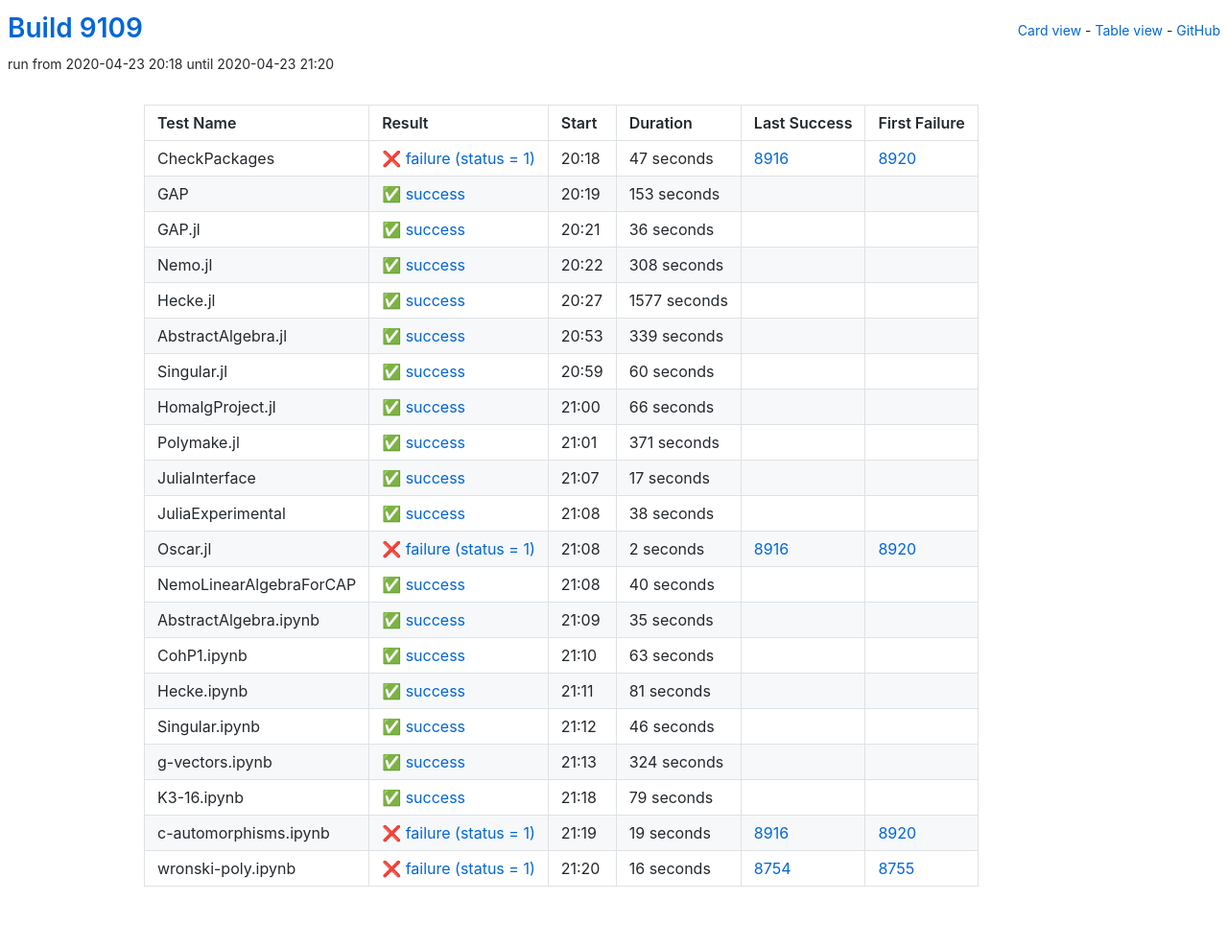
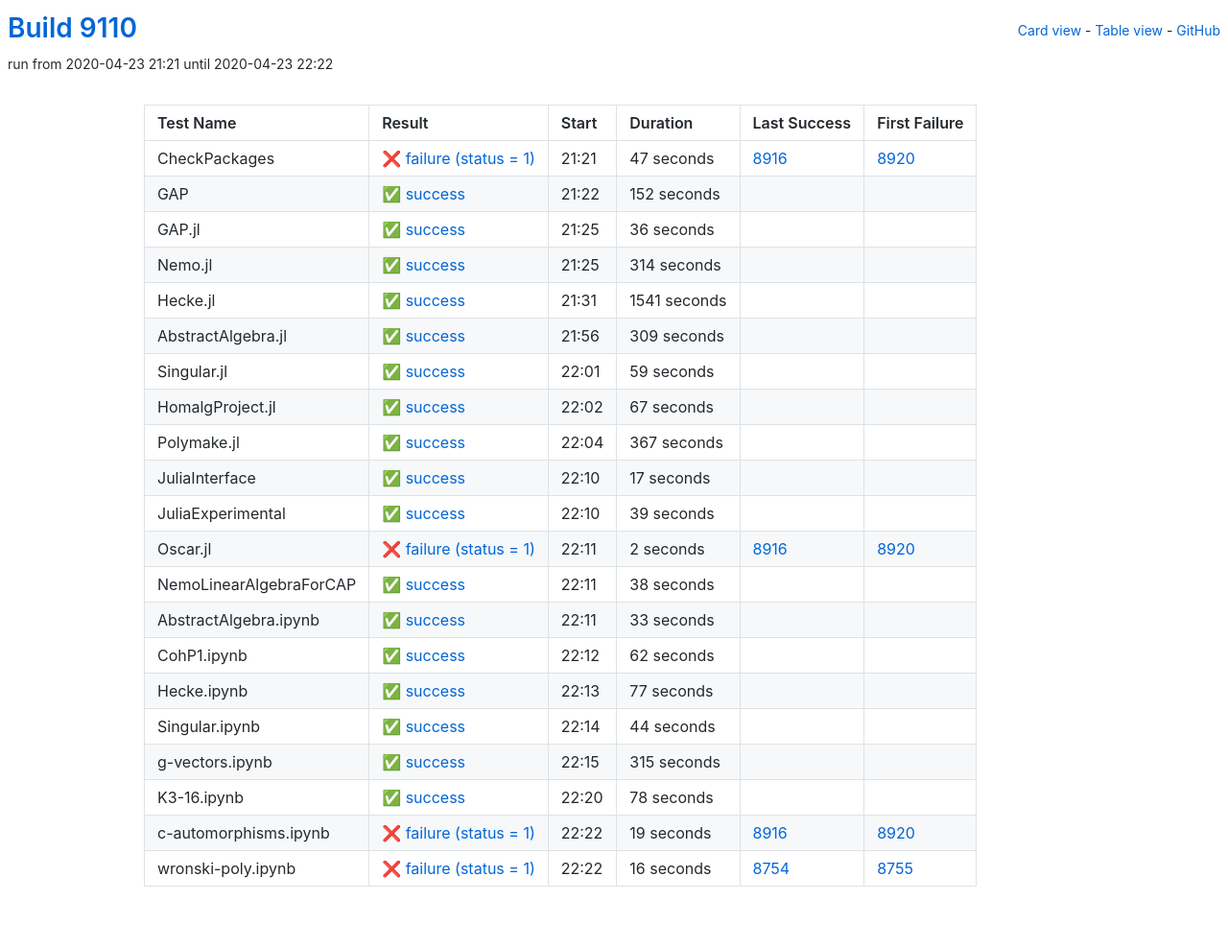
Before and after one commit to oscar-system/oscar-ci-status, a Jekyll site: the page built from table.html, in a window 1280 px wide. Shown: the whole page at 96% size. Built offline with Jekyll 4.4.1, drawn with Linux system fonts in a browser that asks for light colours.

Commit message:
Build 9110

```diff
--- a/_data/ci.yml
+++ b/_data/ci.yml
@@ -1,5 +1,5 @@
-build: 9109
-build_url: https://oscarci.mathematik.uni-kl.de/job/oscar/9109/
+build: 9110
+build_url: https://oscarci.mathematik.uni-kl.de/job/oscar/9110/
 job: oscar
 tests:
 - duration: 47
@@ -8,20 +8,20 @@
   first_failure_url: https://oscarci.mathematik.uni-kl.de/job/oscar/8920/
   last_success: 8916
   last_success_url: https://oscarci.mathematik.uni-kl.de/job/oscar/8916/
-  log: https://oscarci.mathematik.uni-kl.de/job/oscar/9109/artifact/logs/build-9109/CheckPackages.log
+  log: https://oscarci.mathematik.uni-kl.de/job/oscar/9110/artifact/logs/build-9110/CheckPackages.log
   name: CheckPackages
-  start: 2020-04-23 20:18
+  start: 2020-04-23 21:21
   status: failure
   success: false
-- duration: 153
+- duration: 152
   exitcode: 0
   first_failure: false
   first_failure_url: null
   last_success: false
   last_success_url: null
-  log: https://oscarci.mathematik.uni-kl.de/job/oscar/9109/artifact/logs/build-9109/GAP.log
+  log: https://oscarci.mathematik.uni-kl.de/job/oscar/9110/artifact/logs/build-9110/GAP.log
   name: GAP
-  start: 2020-04-23 20:19
+  start: 2020-04-23 21:22
   status: success
   success: true
 - duration: 36
@@ -30,75 +30,75 @@
   first_failure_url: null
   last_success: false
   last_success_url: null
-  log: https://oscarci.mathematik.uni-kl.de/job/oscar/9109/artifact/logs/build-9109/GAP.jl.log
+  log: https://oscarci.mathematik.uni-kl.de/job/oscar/9110/artifact/logs/build-9110/GAP.jl.log
   name: GAP.jl
-  start: 2020-04-23 20:21
+  start: 2020-04-23 21:25
   status: success
   success: true
-- duration: 308
+- duration: 314
   exitcode: 0
   first_failure: false
   first_failure_url: null
   last_success: false
   last_success_url: null
-  log: https://oscarci.mathematik.uni-kl.de/job/oscar/9109/artifact/logs/build-9109/Nemo.jl.log
+  log: https://oscarci.mathematik.uni-kl.de/job/oscar/9110/artifact/logs/build-9110/Nemo.jl.log
   name: Nemo.jl
-  start: 2020-04-23 20:22
+  start: 2020-04-23 21:25
   status: success
   success: true
-- duration: 1577
+- duration: 1541
   exitcode: 0
   first_failure: false
   first_failure_url: null
   last_success: false
   last_success_url: null
-  log: https://oscarci.mathematik.uni-kl.de/job/oscar/9109/artifact/logs/build-9109/Hecke.jl.log
+  log: https://oscarci.mathematik.uni-kl.de/job/oscar/9110/artifact/logs/build-9110/Hecke.jl.log
   name: Hecke.jl
-  start: 2020-04-23 20:27
+  start: 2020-04-23 21:31
   status: success
   success: true
-- duration: 339
+- duration: 309
   exitcode: 0
   first_failure: false
   first_failure_url: null
   last_success: false
   last_success_url: null
-  log: https://oscarci.mathematik.uni-kl.de/job/oscar/9109/artifact/logs/build-9109/AbstractAlgebra.jl.log
+  log: https://oscarci.mathematik.uni-kl.de/job/oscar/9110/artifact/logs/build-9110/AbstractAlgebra.jl.log
   name: AbstractAlgebra.jl
-  start: 2020-04-23 20:53
+  start: 2020-04-23 21:56
   status: success
   success: true
-- duration: 60
+- duration: 59
   exitcode: 0
   first_failure: false
   first_failure_url: null
   last_success: false
   last_success_url: null
-  log: https://oscarci.mathematik.uni-kl.de/job/oscar/9109/artifact/logs/build-9109/Singular.jl.log
+  log: https://oscarci.mathematik.uni-kl.de/job/oscar/9110/artifact/logs/build-9110/Singular.jl.log
   name: Singular.jl
-  start: 2020-04-23 20:59
+  start: 2020-04-23 22:01
   status: success
   success: true
-- duration: 66
+- duration: 67
   exitcode: 0
   first_failure: false
   first_failure_url: null
   last_success: false
   last_success_url: null
-  log: https://oscarci.mathematik.uni-kl.de/job/oscar/9109/artifact/logs/build-9109/HomalgProject.jl.log
+  log: https://oscarci.mathematik.uni-kl.de/job/oscar/9110/artifact/logs/build-9110/HomalgProject.jl.log
   name: HomalgProject.jl
-  start: 2020-04-23 21:00
+  start: 2020-04-23 22:02
   status: success
   success: true
-- duration: 371
+- duration: 367
   exitcode: 0
   first_failure: false
   first_failure_url: null
   last_success: false
   last_success_url: null
-  log: https://oscarci.mathematik.uni-kl.de/job/oscar/9109/artifact/logs/build-9109/Polymake.jl.log
+  log: https://oscarci.mathematik.uni-kl.de/job/oscar/9110/artifact/logs/build-9110/Polymake.jl.log
   name: Polymake.jl
-  start: 2020-04-23 21:01
+  start: 2020-04-23 22:04
   status: success
   success: true
 - duration: 17
@@ -107,20 +107,20 @@
   first_failure_url: null
   last_success: false
   last_success_url: null
-  log: https://oscarci.mathematik.uni-kl.de/job/oscar/9109/artifact/logs/build-9109/JuliaInterface.log
+  log: https://oscarci.mathematik.uni-kl.de/job/oscar/9110/artifact/logs/build-9110/JuliaInterface.log
   name: JuliaInterface
-  start: 2020-04-23 21:07
+  start: 2020-04-23 22:10
   status: success
   success: true
-- duration: 38
+- duration: 39
   exitcode: 0
   first_failure: false
   first_failure_url: null
   last_success: false
   last_success_url: null
-  log: https://oscarci.mathematik.uni-kl.de/job/oscar/9109/artifact/logs/build-9109/JuliaExperimental.log
+  log: https://oscarci.mathematik.uni-kl.de/job/oscar/9110/artifact/logs/build-9110/JuliaExperimental.log
   name: JuliaExperimental
-  start: 2020-04-23 21:08
+  start: 2020-04-23 22:10
   status: success
   success: true
 - duration: 2
@@ -129,86 +129,86 @@
   first_failure_url: https://oscarci.mathematik.uni-kl.de/job/oscar/8920/
   last_success: 8916
   last_success_url: https://oscarci.mathematik.uni-kl.de/job/oscar/8916/
-  log: https://oscarci.mathematik.uni-kl.de/job/oscar/9109/artifact/logs/build-9109/Oscar.jl.log
+  log: https://oscarci.mathematik.uni-kl.de/job/oscar/9110/artifact/logs/build-9110/Oscar.jl.log
   name: Oscar.jl
-  start: 2020-04-23 21:08
+  start: 2020-04-23 22:11
   status: failure
   success: false
-- duration: 40
+- duration: 38
   exitcode: 0
   first_failure: false
   first_failure_url: null
   last_success: false
   last_success_url: null
-  log: https://oscarci.mathematik.uni-kl.de/job/oscar/9109/artifact/logs/build-9109/NemoLinearAlgebraForCAP.log
+  log: https://oscarci.mathematik.uni-kl.de/job/oscar/9110/artifact/logs/build-9110/NemoLinearAlgebraForCAP.log
   name: NemoLinearAlgebraForCAP
-  start: 2020-04-23 21:08
+  start: 2020-04-23 22:11
   status: success
   success: true
-- duration: 35
+- duration: 33
   exitcode: 0
   first_failure: false
   first_failure_url: null
   last_success: false
   last_success_url: null
-  log: https://oscarci.mathematik.uni-kl.de/job/oscar/9109/artifact/logs/build-9109/AbstractAlgebra.ipynb.log
+  log: https://oscarci.mathematik.uni-kl.de/job/oscar/9110/artifact/logs/build-9110/AbstractAlgebra.ipynb.log
   name: AbstractAlgebra.ipynb
-  start: 2020-04-23 21:09
+  start: 2020-04-23 22:11
   status: success
   success: true
-- duration: 63
+- duration: 62
   exitcode: 0
   first_failure: false
   first_failure_url: null
   last_success: false
   last_success_url: null
-  log: https://oscarci.mathematik.uni-kl.de/job/oscar/9109/artifact/logs/build-9109/CohP1.ipynb.log
+  log: https://oscarci.mathematik.uni-kl.de/job/oscar/9110/artifact/logs/build-9110/CohP1.ipynb.log
   name: CohP1.ipynb
-  start: 2020-04-23 21:10
+  start: 2020-04-23 22:12
   status: success
   success: true
-- duration: 81
+- duration: 77
   exitcode: 0
   first_failure: false
   first_failure_url: null
   last_success: false
   last_success_url: null
-  log: https://oscarci.mathematik.uni-kl.de/job/oscar/9109/artifact/logs/build-9109/Hecke.ipynb.log
+  log: https://oscarci.mathematik.uni-kl.de/job/oscar/9110/artifact/logs/build-9110/Hecke.ipynb.log
   name: Hecke.ipynb
-  start: 2020-04-23 21:11
+  start: 2020-04-23 22:13
   status: success
   success: true
-- duration: 46
+- duration: 44
   exitcode: 0
   first_failure: false
   first_failure_url: null
   last_success: false
   last_success_url: null
-  log: https://oscarci.mathematik.uni-kl.de/job/oscar/9109/artifact/logs/build-9109/Singular.ipynb.log
+  log: https://oscarci.mathematik.uni-kl.de/job/oscar/9110/artifact/logs/build-9110/Singular.ipynb.log
   name: Singular.ipynb
-  start: 2020-04-23 21:12
+  start: 2020-04-23 22:14
   status: success
   success: true
-- duration: 324
+- duration: 315
   exitcode: 0
   first_failure: false
   first_failure_url: null
   last_success: false
   last_success_url: null
-  log: https://oscarci.mathematik.uni-kl.de/job/oscar/9109/artifact/logs/build-9109/g-vectors.ipynb.log
+  log: https://oscarci.mathematik.uni-kl.de/job/oscar/9110/artifact/logs/build-9110/g-vectors.ipynb.log
   name: g-vectors.ipynb
-  start: 2020-04-23 21:13
+  start: 2020-04-23 22:15
   status: success
   success: true
-- duration: 79
+- duration: 78
   exitcode: 0
   first_failure: false
   first_failure_url: null
   last_success: false
   last_success_url: null
-  log: https://oscarci.mathematik.uni-kl.de/job/oscar/9109/artifact/logs/build-9109/K3-16.ipynb.log
+  log: https://oscarci.mathematik.uni-kl.de/job/oscar/9110/artifact/logs/build-9110/K3-16.ipynb.log
   name: K3-16.ipynb
-  start: 2020-04-23 21:18
+  start: 2020-04-23 22:20
   status: success
   success: true
 - duration: 19
@@ -217,9 +217,9 @@
   first_failure_url: https://oscarci.mathematik.uni-kl.de/job/oscar/8920/
   last_success: 8916
   last_success_url: https://oscarci.mathematik.uni-kl.de/job/oscar/8916/
-  log: https://oscarci.mathematik.uni-kl.de/job/oscar/9109/artifact/logs/build-9109/c-automorphisms.ipynb.log
+  log: https://oscarci.mathematik.uni-kl.de/job/oscar/9110/artifact/logs/build-9110/c-automorphisms.ipynb.log
   name: c-automorphisms.ipynb
-  start: 2020-04-23 21:19
+  start: 2020-04-23 22:22
   status: failure
   success: false
 - duration: 16
@@ -228,8 +228,8 @@
   first_failure_url: https://oscarci.mathematik.uni-kl.de/job/oscar/8755/
   last_success: 8754
   last_success_url: https://oscarci.mathematik.uni-kl.de/job/oscar/8754/
-  log: https://oscarci.mathematik.uni-kl.de/job/oscar/9109/artifact/logs/build-9109/wronski-poly.ipynb.log
+  log: https://oscarci.mathematik.uni-kl.de/job/oscar/9110/artifact/logs/build-9110/wronski-poly.ipynb.log
   name: wronski-poly.ipynb
-  start: 2020-04-23 21:20
+  start: 2020-04-23 22:22
   status: failure
   success: false
```
Also changed, not shown: README.md.
